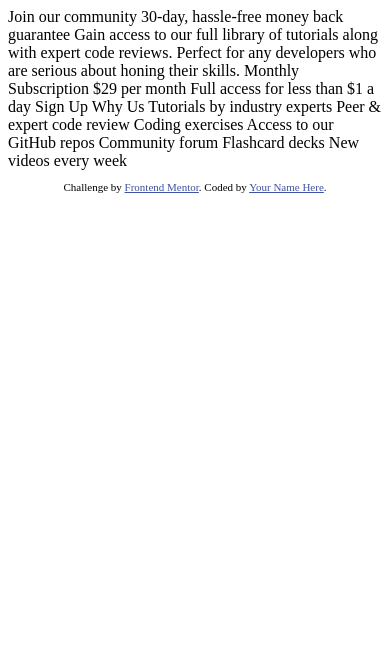
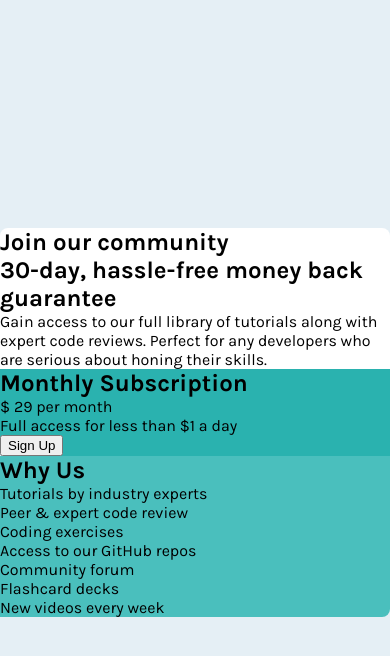
Before and after one commit to nullghostty/single-price-grid-component, a website: page index.html in a window 390 px wide. Drawn offline with Linux system fonts and the light colour scheme.

Commit message:
Implement BEM classes, responsive grid layout, and card border-radius fixes

```diff
--- a/index.html
+++ b/index.html
@@ -1,50 +1,42 @@
-<!DOCTYPE html>
+<!doctype html>
 <html lang="en">
-<head>
-  <meta charset="UTF-8">
-  <meta name="viewport" content="width=device-width, initial-scale=1.0"> <!-- displays site properly based on user's device -->
+  <head>
+    <meta charset="UTF-8" />
+    <meta name="viewport" content="width=device-width, initial-scale=1.0" />
+    <title>Frontend Mentor | Single Price Grid Component</title>
+    <link rel="stylesheet" type="" href="css/style.css" />
+  </head>
+  <body>
+    <main class="pricing-card">
+      <section class="pricing-card__header">
+        <h1 class="pricing-card__title">Join our community</h1>
+        <h2 class="pricing-card__subtitle">30-day, hassle-free money back guarantee</h2>
+        <p class="pricing-card__description">
+          Gain access to our full library of tutorials along with expert code
+          reviews. Perfect for any developers who are serious about honing their
+          skills.
+        </p>
+      </section>
 
-  <link rel="icon" type="image/png" sizes="32x32" href="./images/favicon-32x32.png">
+      <section class="pricing-card__subscription">
+        <h2 class="pricing-card__subscription-title">Monthly Subscription</h2>
+        <p class="pricing-card__price"><span class="pricing-card__price-amount">&dollar; 29</span> per month</p>
+        <p class="pricing-card__subscription-description">Full access for less than &dollar;1 a day</p>
+        <button class="pricing-card__cta">Sign Up</button>
+      </section>
 
-  <title>Frontend Mentor | Single Price Grid Component</title>
-
-  <!-- Feel free to remove these styles or customise in your own stylesheet 👍 -->
-  <style>
-    .attribution { font-size: 11px; text-align: center; }
-    .attribution a { color: hsl(228, 45%, 44%); }
-  </style>
-</head>
-<body>
-  Join our community
-
-  30-day, hassle-free money back guarantee
-
-  Gain access to our full library of tutorials along with expert code reviews.
-  Perfect for any developers who are serious about honing their skills.
-
-  Monthly Subscription
-
-  &dollar;29 per month
-
-  Full access for less than &dollar;1 a day
-
-  Sign Up
-
-  Why Us
-
-  Tutorials by industry experts
-  Peer &amp; expert code review
-  Coding exercises
-  Access to our GitHub repos
-  Community forum
-  Flashcard decks
-  New videos every week
-
-  <footer>
-    <p class="attribution">
-      Challenge by <a href="https://www.frontendmentor.io?ref=challenge" target="_blank">Frontend Mentor</a>.
-      Coded by <a href="#">Your Name Here</a>.
-    </p>
-  </footer>
-</body>
+      <section class="pricing-card__features">
+        <h2 class="pricing-card__features-title">Why Us</h2>
+        <ul class="pricing-card__feature-list">
+          <li class="pricing-card__feature-item">Tutorials by industry experts</li>
+          <li class="pricing-card__feature-item">Peer &amp; expert code review</li>
+          <li class="pricing-card__feature-item">Coding exercises</li>
+          <li class="pricing-card__feature-item">Access to our GitHub repos</li>
+          <li class="pricing-card__feature-item">Community forum</li>
+          <li class="pricing-card__feature-item">Flashcard decks</li>
+          <li class="pricing-card__feature-item">New videos every week</li>
+        </ul>
+      </section>
+    </main>
+  </body>
 </html>
--- a/package.json
+++ b/package.json
@@ -5,7 +5,7 @@
   "main": "index.js",
   "scripts": {
     "start": "http-server . -p 3000 -c-1",
-    "dev": "http-server . -p 3000 --cors -o -c-1"
+    "dev": "concurrently \"http-server . -p 3000 --cors -o -c-1\" \"sass --watch sass/style.scss css/style.css\""
   },
   "keywords": [],
   "author": "",
@@ -13,5 +13,8 @@
   "type": "commonjs",
   "dependencies": {
     "http-server": "^14.1.1"
+  },
+  "devDependencies": {
+    "concurrently": "^9.2.1"
   }
 }
--- /dev/null
+++ b/sass/_card.scss
@@ -0,0 +1,13 @@
+/* The pricing-card container has border-radius, but since grid sections have solid backgrounds,
+   individual border-radius on sections is needed to round the visible corners of the card. */
+.pricing-card__header {
+  border-radius: 0.5rem 0.5rem 0 0;
+}
+
+.pricing-card__subscription {
+  border-radius: 0 0 0 0.5rem;
+}
+
+.pricing-card__features {
+  border-radius: 0 0 0.5rem 0;
+}
--- a/sass/_grid.scss
+++ b/sass/_grid.scss
@@ -0,0 +1,39 @@
+body,
+.pricing-card {
+  display: grid;
+}
+
+body {
+  place-items: center;
+  height: 100vh;
+}
+
+.pricing-card {
+  grid-template-columns: 1fr 1fr;
+  grid-template-rows: auto auto;
+}
+
+.pricing-card__header {
+  grid-column: 1 / -1;
+}
+
+.pricing-card__subscription {
+  grid-column: 1;
+}
+
+.pricing-card__features {
+  grid-column: 2;
+}
+
+@media (max-width: 768px) {
+  .pricing-card {
+    grid-template-columns: 1fr;
+    grid-template-rows: auto auto auto;
+  }
+
+  .pricing-card__header,
+  .pricing-card__subscription,
+  .pricing-card__features {
+    grid-column: 1;
+  }
+}
--- a/sass/_reset.scss
+++ b/sass/_reset.scss
@@ -0,0 +1,14 @@
+*,
+*::before,
+*::after {
+  box-sizing: border-box;
+}
+
+* {
+  margin: 0;
+}
+
+ul {
+  list-style-type: none;
+  padding: 0;
+}
--- a/sass/_theme.scss
+++ b/sass/_theme.scss
@@ -0,0 +1,22 @@
+$white: hsl(0 100% 100%);
+$gray-500: hsl(218 22% 67%);
+$teal-500: hsl(179 62% 43%);
+$teal-400: hsl(179 48% 52%);
+$teal-100: hsl(204 43% 93%);
+$green-400: hsl(71 73% 54%);
+
+body {
+  background: $teal-100;
+}
+
+.pricing-card__header {
+  background: $white;
+}
+
+.pricing-card__subscription {
+  background: $teal-500;
+}
+
+.pricing-card__features {
+  background: $teal-400;
+}
--- a/sass/_typography.scss
+++ b/sass/_typography.scss
@@ -0,0 +1,7 @@
+@import url("https://fonts.googleapis.com/css2?family=Karla:ital,wght@0,200..800;1,200..800&display=swap");
+
+$primary-font: "Karla", sans-serif;
+
+body {
+  font-family: $primary-font;
+}
--- a/sass/style.scss
+++ b/sass/style.scss
@@ -0,0 +1,5 @@
+@use "reset";
+@use "typography";
+@use "theme";
+@use "grid";
+@use "card";
```
Also changed, not shown: css/style.css, 2 other files.
